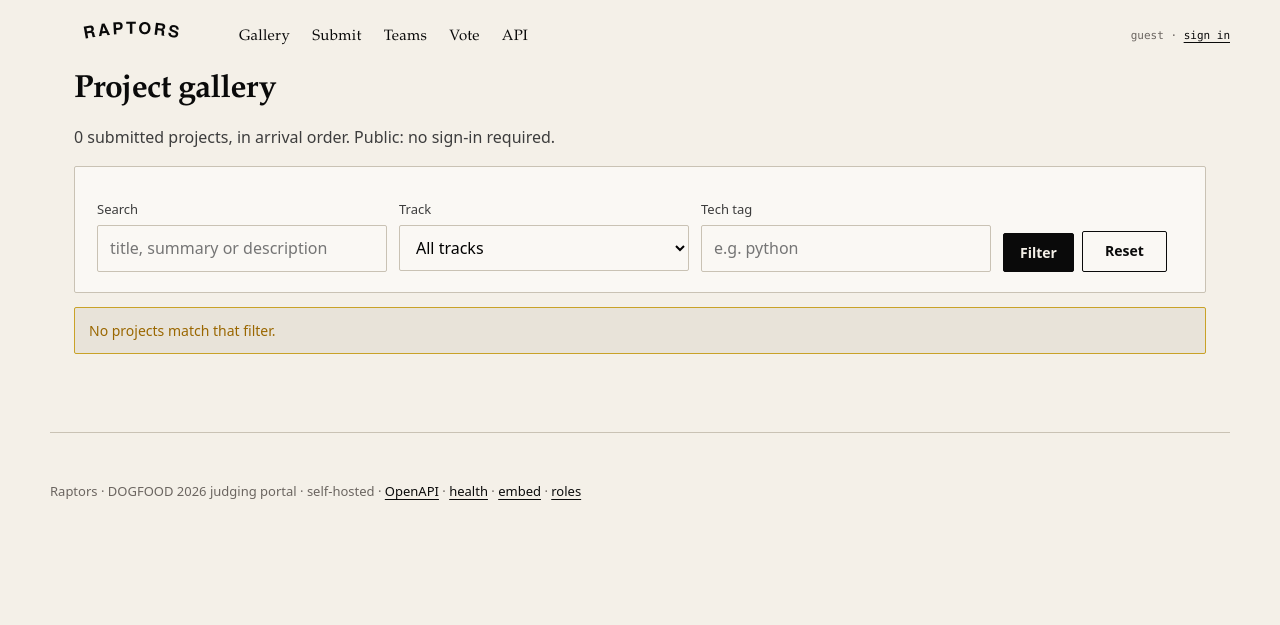
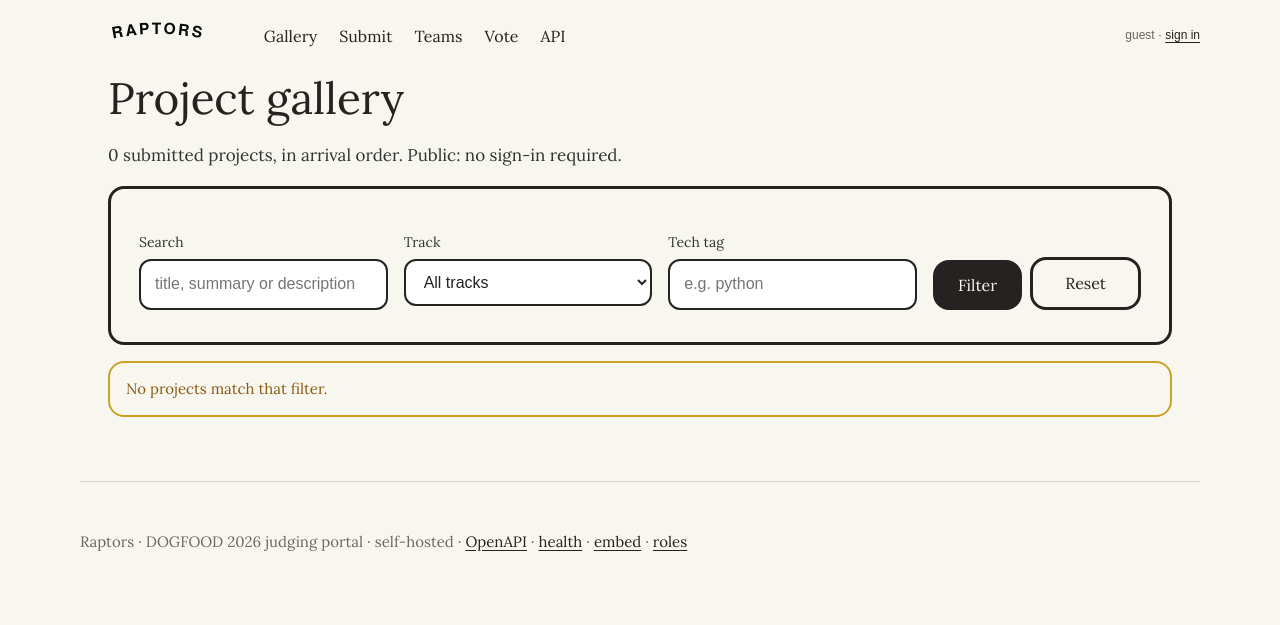
Before and after one commit to AryanSaxenaa/raptors, a FastAPI app: page /projects in a window 1280 px wide. Shown: the top 625 px of the page. Run offline with FastAPI, Linux system fonts and the light colour scheme; data that the repository does not hold is empty; parts of the project's set-up code (start-up, migrations or seed data) failed here and were passed over; some libraries are stand-ins or nearby versions.

Commit message:
Align portal chrome with Ollivere-style cream, Lora, and outlined panels.
Restyle the community vote ballot as a card grid and bundle Lora Regular for offline typography.

```diff
--- a/src/dogfood/static/app.css
+++ b/src/dogfood/static/app.css
@@ -1,22 +1,23 @@
-/* Cream / ink theme inspired by editorial portfolio sites (e.g. Ollivere).
-   No CDN: system serif + sans only — docker compose stays offline-safe. */
+/* Cream / ink, following Ollivere: Lora, quiet paper, outlined pills.
+   Hero (Lottie + Lora-Bold) is unchanged. Fonts are local. */
 
 :root {
-  --bg: #f4f0e8;
-  --bg-2: #ebe6dc;
-  --panel: #faf8f4;
-  --panel-2: #e8e3d9;
-  --line: #c9c2b4;
-  --ink: #0a0a0a;
-  --ink-dim: #3d3d3d;
-  --ink-faint: #6b6560;
-  --accent: #0a0a0a;
-  --accent-on: #f4f0e8;
-  --warn: #9a6700;
+  --bg: #f7f7ef;
+  --bg-2: #efefe6;
+  --panel: #f7f7ef;
+  --panel-2: #ecece3;
+  --line: #d8d6cc;
+  --ink: #252222;
+  --ink-dim: #333333;
+  --ink-faint: #6a6860;
+  --accent: #252222;
+  --accent-on: #f7f7ef;
+  --warn: #8a5a12;
   --danger: #a40e26;
-  --serif: "Iowan Old Style", "Palatino Linotype", Palatino, Georgia, "Times New Roman", serif;
-  --sans: ui-sans-serif, system-ui, -apple-system, "Segoe UI", Roboto, Helvetica, Arial, sans-serif;
+  --serif: "Lora", "Iowan Old Style", Palatino, Georgia, "Times New Roman", serif;
+  --sans: Arial, "Helvetica Neue", Helvetica, sans-serif;
   --mono: ui-monospace, SFMono-Regular, Menlo, Consolas, "Liberation Mono", monospace;
+  --radius: 16px;
 }
 
 @font-face {
@@ -27,13 +28,21 @@
   font-display: swap;
 }
 
+@font-face {
+  font-family: "Lora";
+  src: url("Lora-Regular.ttf") format("truetype");
+  font-weight: 400 700;
+  font-style: normal;
+  font-display: swap;
+}
+
 * { box-sizing: border-box; }
 
 body {
   margin: 0;
   background: var(--bg);
   color: var(--ink);
-  font: 16px/1.55 var(--sans);
+  font: 17px/1.6 var(--serif);
   -webkit-font-smoothing: antialiased;
 }
 
@@ -42,10 +51,10 @@ body.page-home {
 }
 
 a { color: var(--ink); text-decoration: underline; text-underline-offset: 3px; }
-a:hover { opacity: 0.75; }
-code, kbd, pre, .mono { font-family: var(--mono); font-size: 0.9em; }
+a:hover { opacity: 0.65; }
+code, kbd, pre, .mono { font-family: var(--mono); font-size: 0.88em; }
 
-.wrap { max-width: 1180px; margin: 0 auto; padding: 0 24px; }
+.wrap { max-width: 1120px; margin: 0 auto; padding: 0 28px; }
 
 /* ---------------------------------------------------------------- header */
 
@@ -58,9 +67,9 @@ header.top {
 header.top .bar {
   display: flex;
   align-items: center;
-  gap: 24px;
+  gap: 28px;
   min-height: 72px;
-  padding: 12px 0;
+  padding: 14px 0;
 }
 header.top .brand {
   display: block;
@@ -68,7 +77,7 @@ header.top .brand {
   text-decoration: none;
 }
 header.top .brand img {
-  height: 36px;
+  height: 34px;
   width: auto;
 }
 header.top nav {
@@ -79,15 +88,14 @@ header.top nav {
 }
 header.top nav a {
   color: var(--ink);
-  font: 15px/1.4 var(--serif);
+  font: 400 16px/1.4 var(--serif);
   text-decoration: none;
-  letter-spacing: 0.02em;
 }
-header.top nav a:hover { opacity: 0.6; text-decoration: none; }
-header.top nav a.on { font-weight: 600; }
+header.top nav a:hover { opacity: 0.55; text-decoration: none; }
+header.top nav a.on { text-decoration: underline; text-underline-offset: 4px; }
 .who {
-  font-family: var(--mono);
-  font-size: 11px;
+  font-family: var(--sans);
+  font-size: 12px;
   color: var(--ink-faint);
   text-align: right;
   max-width: 220px;
@@ -218,154 +226,195 @@ header.top nav a.on { font-weight: 600; }
   }
 }
 
+/* Hero CTAs stay the original ink pills so the Lottie scene is untouched. */
+.hero .btn {
+  padding: 11px 22px;
+  background: #0a0a0a;
+  color: #f4f0e8;
+  font: 600 14px/1.2 var(--sans);
+  border: 1px solid #0a0a0a;
+  border-radius: 2px;
+}
+.hero .btn:hover { opacity: 0.85; background: #0a0a0a; color: #f4f0e8; }
+.hero .btn.ghost {
+  background: transparent;
+  color: #0a0a0a;
+}
+
 /* ----------------------------------------------------------------- layout */
 
-main { padding: 32px 0 88px; }
-.page-home main { padding-top: 0; }
+main { padding: 48px 0 96px; }
+.page-home main { padding-top: 72px; }
 
 h1 {
-  font: 700 2rem/1.15 var(--serif);
-  margin: 0 0 8px;
-  letter-spacing: -0.02em;
+  font: 400 clamp(2rem, 4vw, 2.75rem)/1.2 var(--serif);
+  margin: 0 0 12px;
+  letter-spacing: 0;
+  color: var(--ink);
 }
 h2 {
-  font: 600 1.35rem/1.25 var(--serif);
-  margin: 40px 0 14px;
+  font: 400 clamp(1.6rem, 3vw, 2.1rem)/1.25 var(--serif);
+  margin: 56px 0 20px;
+  color: var(--ink);
 }
 h3 {
-  font-size: 12px;
-  font-weight: 600;
-  letter-spacing: 0.12em;
-  text-transform: uppercase;
-  margin: 0 0 10px;
-  color: var(--ink-faint);
+  font: 400 1.25rem/1.3 var(--serif);
+  letter-spacing: 0;
+  text-transform: none;
+  margin: 0 0 12px;
+  color: var(--ink);
 }
 .section-label {
-  font: 600 11px/1 var(--sans);
-  letter-spacing: 0.14em;
-  text-transform: uppercase;
-  color: var(--ink-faint);
-  margin: 0 0 16px;
+  font: 400 clamp(1.6rem, 3vw, 2.1rem)/1.25 var(--serif);
+  letter-spacing: 0;
+  text-transform: none;
+  color: var(--ink);
+  margin: 0 0 28px;
+  text-align: center;
 }
-.lede, .sum { color: var(--ink-dim); max-width: 62ch; }
+.lede, .sum { color: var(--ink-dim); max-width: 42em; }
+.page-home .lede {
+  margin-left: auto;
+  margin-right: auto;
+  text-align: center;
+  font-size: 1.15rem;
+  line-height: 1.55;
+}
 
 .grid {
   display: grid;
-  gap: 16px;
+  gap: 28px;
 }
 .grid.c2 { grid-template-columns: repeat(auto-fit, minmax(260px, 1fr)); }
 .grid.c3 { grid-template-columns: repeat(auto-fit, minmax(200px, 1fr)); }
 .grid.c4 { grid-template-columns: repeat(auto-fit, minmax(160px, 1fr)); }
 
 .stat {
-  background: var(--panel);
-  border: 1px solid var(--line);
-  padding: 20px 18px;
-  border-radius: 2px;
+  background: transparent;
+  border: 0;
+  padding: 8px 4px;
+  text-align: center;
 }
 .stat .n {
-  font: 700 2rem/1 var(--serif);
-  letter-spacing: -0.03em;
+  font: 400 2.6rem/1 var(--serif);
+  letter-spacing: 0;
+  color: var(--ink);
 }
 .stat .k {
-  margin-top: 6px;
-  font: 11px/1 var(--sans);
-  letter-spacing: 0.1em;
-  text-transform: uppercase;
+  margin-top: 8px;
+  font: 15px/1.3 var(--serif);
+  letter-spacing: 0;
+  text-transform: none;
   color: var(--ink-faint);
 }
 
 .panel {
-  background: var(--panel);
-  border: 1px solid var(--line);
-  padding: 20px 22px;
-  border-radius: 2px;
+  background: transparent;
+  border: 3px solid var(--ink);
+  padding: 28px 28px 32px;
+  border-radius: var(--radius);
 }
-.panel + .panel { margin-top: 16px; }
+.panel + .panel { margin-top: 20px; }
 
 .btn {
   display: inline-block;
-  padding: 11px 22px;
-  background: var(--accent);
+  padding: 14px 32px;
+  background: var(--ink);
   color: var(--accent-on);
-  font: 600 14px/1.2 var(--sans);
+  font: 400 16px/1.2 var(--serif);
   text-decoration: none;
-  border: 1px solid var(--accent);
-  border-radius: 2px;
+  border: 3px solid var(--ink);
+  border-radius: var(--radius);
 }
-.btn:hover { opacity: 0.85; text-decoration: none; }
+.btn:hover { opacity: 1; background: transparent; color: var(--ink); text-decoration: none; }
 .btn.ghost {
   background: transparent;
   color: var(--ink);
 }
+.btn.ghost:hover { background: var(--ink); color: var(--accent-on); }
 
 .scroll { overflow-x: auto; }
 
 table.data {
   width: 100%;
   border-collapse: collapse;
-  font-size: 14px;
+  font-size: 15px;
 }
 table.data th,
 table.data td {
   border-bottom: 1px solid var(--line);
-  padding: 10px 8px;
+  padding: 12px 8px;
   text-align: left;
   vertical-align: top;
 }
 table.data th {
-  font-size: 11px;
-  letter-spacing: 0.08em;
-  text-transform: uppercase;
+  font: 400 0.95rem/1.3 var(--serif);
+  letter-spacing: 0;
+  text-transform: none;
   color: var(--ink-faint);
-  font-weight: 600;
+  font-weight: 400;
 }
 
-.tags { display: flex; gap: 6px; flex-wrap: wrap; }
+.tags { display: flex; gap: 8px; flex-wrap: wrap; }
 .tag {
-  font: 11px/1 var(--mono);
-  padding: 4px 8px;
-  border: 1px solid var(--line);
+  font: 12px/1 var(--sans);
+  padding: 5px 10px;
+  border: 2px solid var(--ink);
   border-radius: 999px;
   color: var(--ink-dim);
 }
 
-.row { display: flex; gap: 12px; flex-wrap: wrap; }
+.row { display: flex; gap: 16px; flex-wrap: wrap; }
 
 input, select, textarea {
-  font: inherit;
-  padding: 10px 12px;
-  border: 1px solid var(--line);
-  background: var(--panel);
-  border-radius: 2px;
+  font: 16px/1.4 var(--sans);
+  padding: 12px 14px;
+  border: 2px solid var(--ink);
+  background: #fff;
+  border-radius: 12px;
   width: 100%;
   max-width: 420px;
+  color: var(--ink);
 }
-label { display: block; margin: 12px 0 6px; font-size: 13px; color: var(--ink-dim); }
+label {
+  display: block;
+  margin: 14px 0 6px;
+  font-size: 14px;
+  color: var(--ink-dim);
+  font-family: var(--serif);
+}
 
 .flash {
-  padding: 12px 16px;
-  border: 1px solid var(--line);
-  background: var(--panel);
+  padding: 14px 16px;
+  border: 2px solid var(--ink);
+  background: transparent;
   margin-bottom: 16px;
+  border-radius: var(--radius);
 }
 .flash.err { border-color: var(--danger); color: var(--danger); }
 
-.bar-track { height: 6px; background: var(--panel-2); border-radius: 999px; overflow: hidden; }
+.bar-track {
+  height: 8px;
+  background: var(--panel-2);
+  border-radius: 999px;
+  overflow: hidden;
+}
 .bar-fill { height: 100%; background: var(--ink); }
 
 .foot {
-  padding: 48px 0 64px;
-  font-size: 13px;
+  padding: 48px 0 72px;
+  font-size: 15px;
+  font-family: var(--serif);
   color: var(--ink-faint);
   border-top: 1px solid var(--line);
-  margin-top: 64px;
+  margin-top: 48px;
 }
 
 pre.block {
-  background: var(--panel);
-  border: 1px solid var(--line);
-  padding: 16px;
+  background: #fff;
+  border: 2px solid var(--ink);
+  border-radius: 12px;
+  padding: 18px;
   overflow-x: auto;
   font-size: 13px;
   line-height: 1.45;
@@ -391,73 +444,78 @@ tbody tr:hover { background: var(--panel-2); }
 
 .badge {
   display: inline-block;
-  padding: 2px 8px;
+  padding: 3px 10px;
   border-radius: 999px;
-  font-size: 11px;
-  font-family: var(--mono);
-  border: 1px solid var(--line);
+  font-size: 12px;
+  font-family: var(--sans);
+  border: 2px solid var(--line);
   color: var(--ink-dim);
   text-decoration: none;
 }
-.badge.ok { color: #1a5c40; border-color: #9bc4b0; }
+.badge.ok { color: #1a5c40; border-color: #8fbfa8; }
 .badge.warn { color: var(--warn); border-color: #c9a227; }
 .badge.bad { color: var(--danger); border-color: #d4a0a8; }
 
 .cards {
   display: grid;
-  gap: 14px;
+  gap: 22px;
   grid-template-columns: repeat(auto-fill, minmax(280px, 1fr));
 }
 .card {
-  background: var(--panel);
-  border: 1px solid var(--line);
-  border-radius: 2px;
-  padding: 16px;
+  background: transparent;
+  border: 3px solid var(--ink);
+  border-radius: var(--radius);
+  padding: 22px 22px 20px;
   display: flex;
   flex-direction: column;
   gap: 8px;
 }
-.card:hover { border-color: var(--ink-faint); }
-.card h4 { margin: 0; font-size: 15px; font-family: var(--serif); }
-.card .meta { font-family: var(--mono); font-size: 11.5px; color: var(--ink-faint); }
-.card .sum { color: var(--ink-dim); font-size: 13.5px; margin: 0; }
+.card:hover { opacity: 0.82; }
+.card h4 {
+  margin: 0;
+  font: 400 1.25rem/1.25 var(--serif);
+}
+.card h4 a { text-decoration: none; }
+.card h4 a:hover { text-decoration: underline; text-underline-offset: 3px; }
+.card .meta { font-family: var(--sans); font-size: 12px; color: var(--ink-faint); }
+.card .sum { color: var(--ink-dim); font-size: 15px; margin: 0; }
 
 button {
-  background: var(--accent);
+  background: var(--ink);
   color: var(--accent-on);
-  border: 1px solid var(--accent);
-  border-radius: 2px;
-  padding: 9px 16px;
-  font: 600 14px var(--sans);
+  border: 3px solid var(--ink);
+  border-radius: var(--radius);
+  padding: 12px 22px;
+  font: 400 16px var(--serif);
   cursor: pointer;
 }
-button:hover { opacity: 0.85; }
+button:hover { background: transparent; color: var(--ink); }
 button.ghost {
   background: transparent;
   color: var(--ink);
-  border-color: var(--line);
 }
-button:disabled { opacity: 0.5; cursor: not-allowed; }
+button.ghost:hover { background: var(--ink); color: var(--accent-on); }
+button:disabled { opacity: 0.45; cursor: not-allowed; }
 .row > * { flex: 1; min-width: 180px; }
 textarea { min-height: 88px; resize: vertical; max-width: none; }
 input:focus, select:focus, textarea:focus {
-  outline: 2px solid var(--line);
-  outline-offset: 1px;
+  outline: 2px solid var(--ink);
+  outline-offset: 2px;
 }
 
 .notice {
-  border-radius: 2px;
-  padding: 12px 14px;
-  font-size: 14px;
-  margin: 14px 0;
-  border: 1px solid var(--line);
-  background: var(--panel-2);
+  border-radius: var(--radius);
+  padding: 14px 16px;
+  font-size: 15px;
+  margin: 16px 0;
+  border: 2px solid var(--line);
+  background: transparent;
 }
 .notice.warn { border-color: #c9a227; color: var(--warn); }
 .notice.bad { border-color: var(--danger); color: var(--danger); }
-.notice.ok { border-color: #9bc4b0; color: #1a5c40; }
+.notice.ok { border-color: #8fbfa8; color: #1a5c40; }
 
-.criterion { border-top: 1px solid var(--line); padding: 14px 0; }
+.criterion { border-top: 1px solid var(--line); padding: 16px 0; }
 .criterion:first-child { border-top: 0; }
 .criterion .head { display: flex; justify-content: space-between; align-items: baseline; gap: 12px; }
 .scale { display: flex; gap: 8px; margin-top: 8px; flex-wrap: wrap; }
```
Also changed, not shown: other parts of src/dogfood/static/app.css (+116 -13 lines), src/dogfood/templates/home.html (+5 -5 lines), src/dogfood/templates/vote.html (+23 -23 lines), src/dogfood/static/Lora-Regular.ttf (added).
